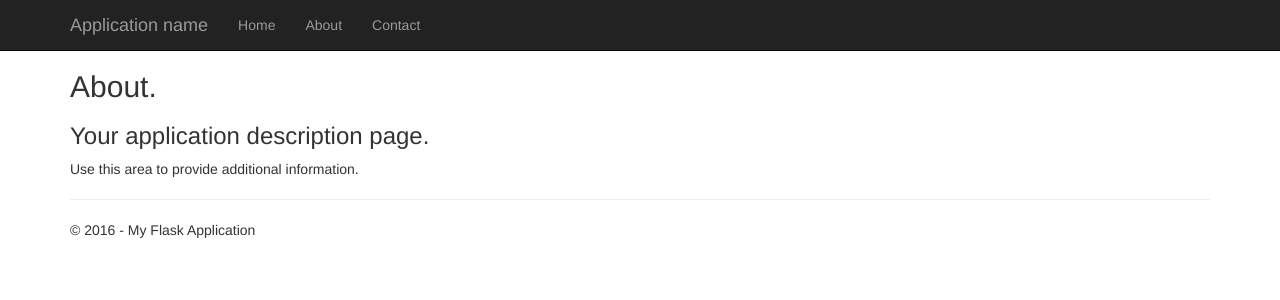
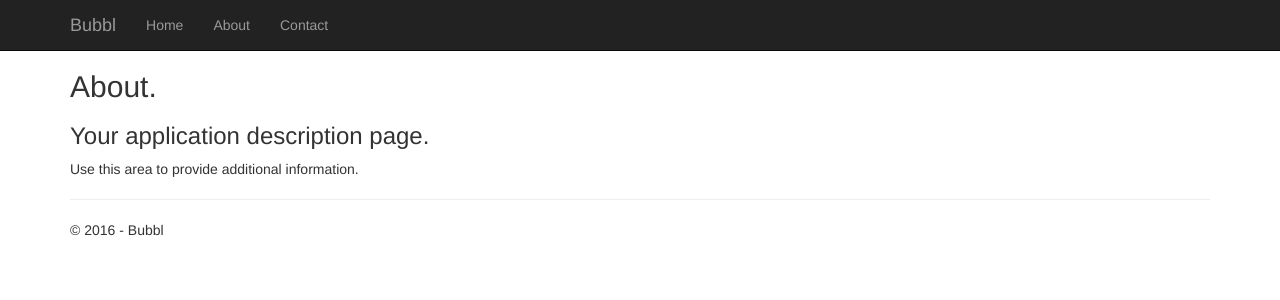
Before and after one commit to razgriz8426/Bubbl, a Flask app: page /about in a window 1280 px wide. Shown: the top 300 px of the page. Run offline with Flask 2, Linux system fonts and the light colour scheme; some libraries are stand-ins or nearby versions.

Commit message:
Adding Bubbl everywhere

```diff
--- a/Bubbl/templates/layout.html
+++ b/Bubbl/templates/layout.html
@@ -3,7 +3,7 @@
 <head>
     <meta charset="utf-8" />
     <meta name="viewport" content="width=device-width, initial-scale=1.0">
-    <title>{{ title }} - My Flask Application</title>
+    <title>{{ title }} - Bubbl</title>
     <link rel="stylesheet" type="text/css" href="/static/content/bootstrap.min.css" />
     <link rel="stylesheet" type="text/css" href="/static/content/site.css" />
     <script src="/static/scripts/modernizr-2.6.2.js"></script>
@@ -18,7 +18,7 @@
                     <span class="icon-bar"></span>
                     <span class="icon-bar"></span>
                 </button>
-                <a href="/" class="navbar-brand">Application name</a>
+                <a href="/" class="navbar-brand">Bubbl</a>
             </div>
             <div class="navbar-collapse collapse">
                 <ul class="nav navbar-nav">
@@ -34,7 +34,7 @@
         {% block content %}{% endblock %}
         <hr />
         <footer>
-            <p>&copy; {{ year }} - My Flask Application</p>
+            <p>&copy; {{ year }} - Bubbl</p>
         </footer>
     </div>
 
--- a/Bubbl/views.py
+++ b/Bubbl/views.py
@@ -12,7 +12,7 @@ def home():
     """Renders the home page."""
     return render_template(
         'index.html',
-        title='Home Page',
+        title='Bubbl Baby!!!',
         year=datetime.now().year,
     )
 
```
